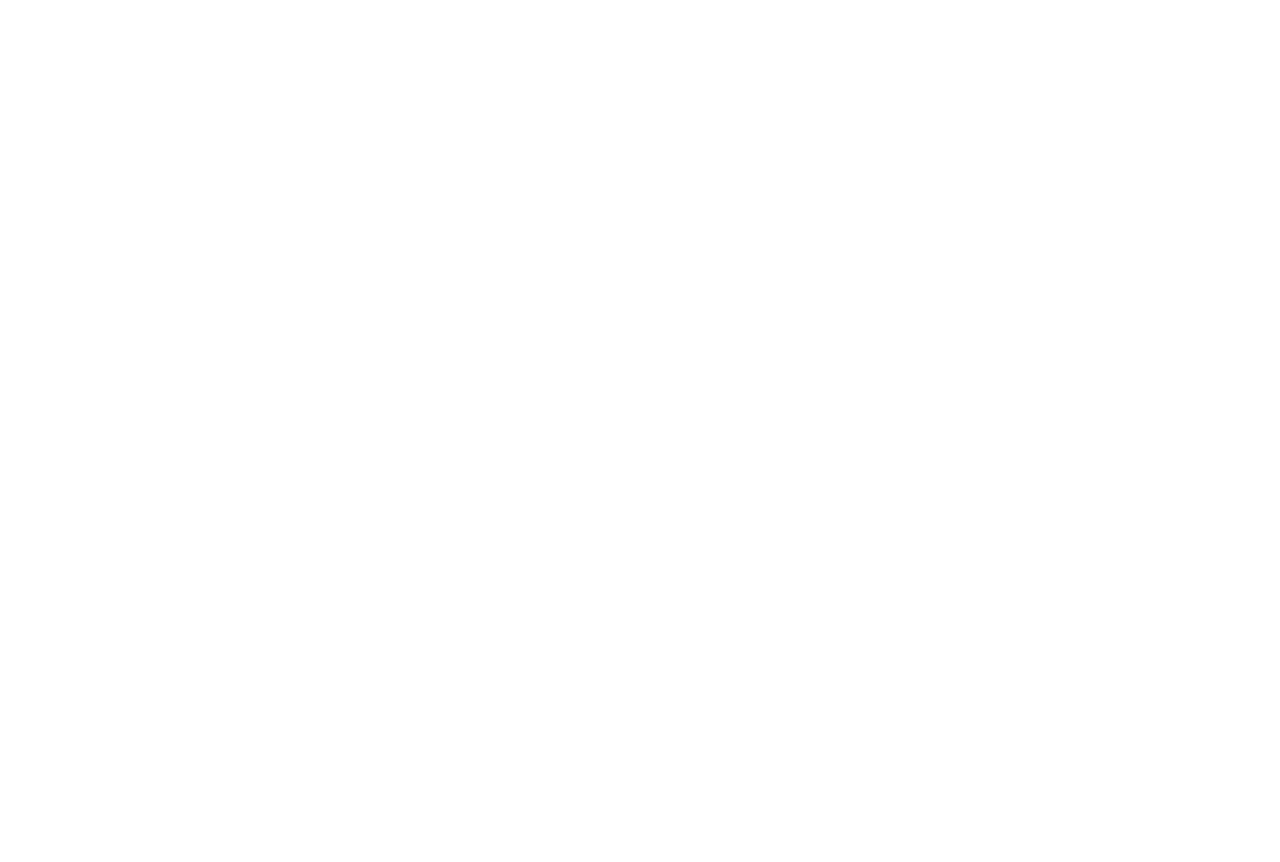
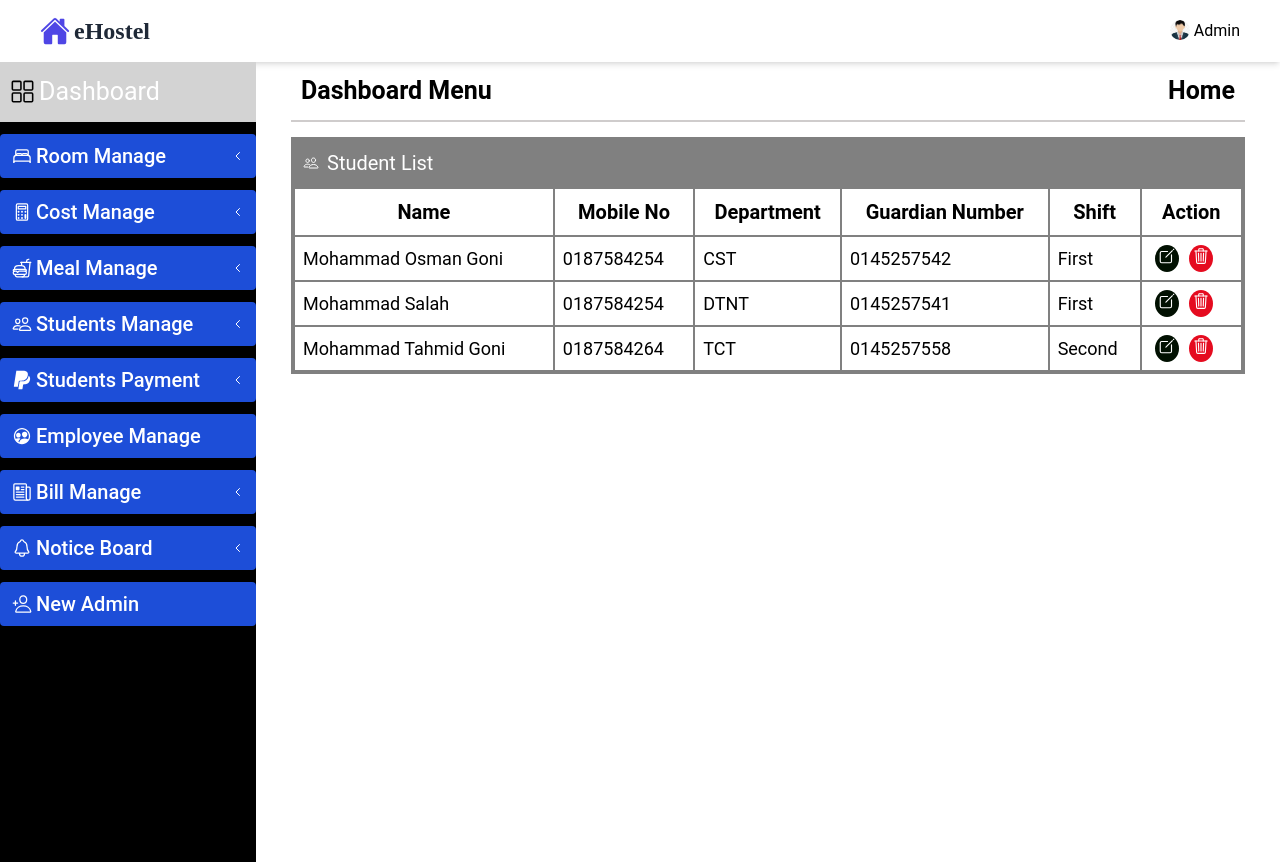
Before and after one commit to osmangoni20/ehostel, a React (Create React App) app in the folder front-end/: page /student_list in a window 1280 px wide. Before the commit this address had no page. Before the commit the page ends 800 px from the top, so only its background shows below. Built offline with nearby package versions, Linux system fonts and the light colour scheme.

Commit message:
some update

```diff
--- a/front-end/package.json
+++ b/front-end/package.json
@@ -10,6 +10,7 @@
     "react": "^17.0.2",
     "react-chartjs-2": "^4.0.1",
     "react-dom": "^17.0.2",
+    "react-hook-form": "^7.26.0",
     "react-router-dom": "^6.2.1",
     "react-scripts": "^5.0.0",
     "web-vitals": "^2.1.2"
--- a/front-end/src/App.js
+++ b/front-end/src/App.js
@@ -3,8 +3,9 @@ import { Route, Routes } from 'react-router-dom';
 import './App.css';
 import Dashboard from './components/DashboardPart/Dashboard/Dashboard';
 import Admission from './components/DashboardPart/StudentManage/Admission/Admission';
+import SeatAllocation from './components/DashboardPart/StudentManage/SeatAllocation/SeatAllocation';
+import StudentList from './components/DashboardPart/StudentManage/StudentList/StudentList';
 import Home from './components/Homepage/Home';
-
 function App() {
   return (
     <div>
@@ -12,6 +13,8 @@ function App() {
         <Route path='/' element={<Home />} />
         <Route path='/dashboard' element={<Dashboard />} />
         <Route path='/dashboard/student_admission' element={<Admission />} />
+        <Route path='/seat_allocation' element={<SeatAllocation />} />
+        <Route path='/student_list' element={<StudentList />} />
       </Routes>
     </div>
   )
--- a/front-end/src/components/DashboardPart/Sidebar/SidebarData.js
+++ b/front-end/src/components/DashboardPart/Sidebar/SidebarData.js
@@ -31,11 +31,11 @@ const SidebarData = [
 
       {
         name: "Student List",
-        link: "/member_list",
+        link: "/student_list",
       },
       {
-        name: "Seat Alocation",
-        link: "/seat_alocation",
+        name: "Seat Allocation",
+        link: "/seat_allocation",
       },
     ],
     icon: "people-outline",
```
Also changed, not shown: 1 other file (tests, documents, lock files or other folders).
